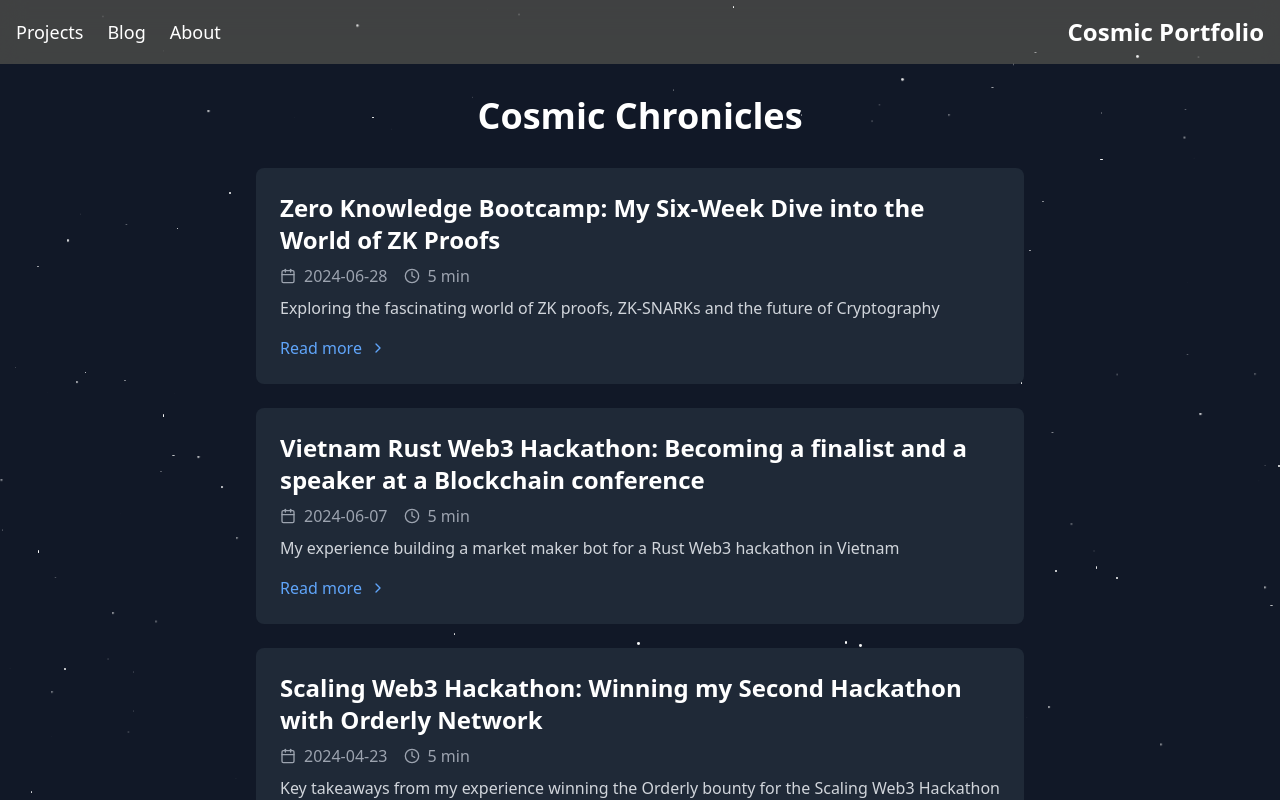
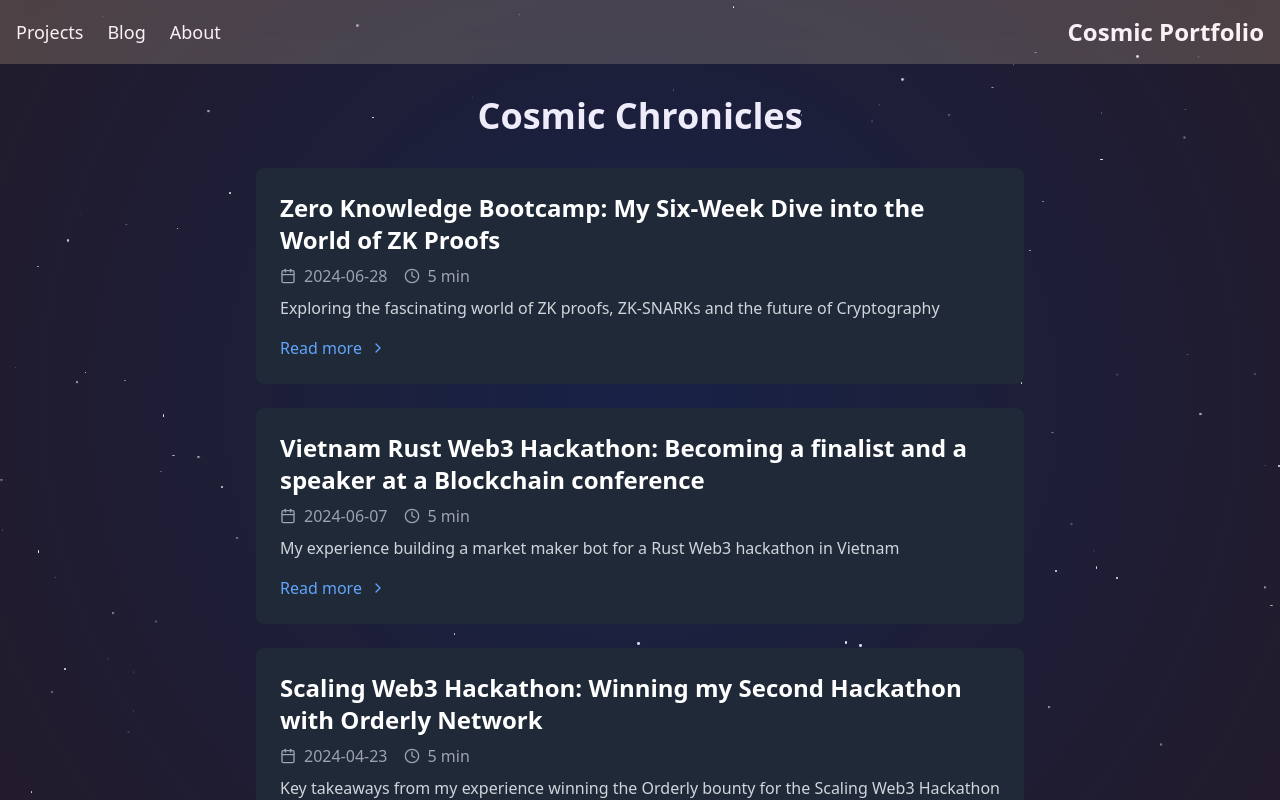
Before and after one commit to ksmit323/ksmit323.github.io, a Next.js app: page /blog in a window 1280 px wide. Shown: the top 800 px of the page. Built offline with nearby package versions, Linux system fonts and the light colour scheme.

Commit message:
update blog background

```diff
--- a/src/app/blog/page.tsx
+++ b/src/app/blog/page.tsx
@@ -11,7 +11,7 @@ import CosmicBackground from '@/components/CosmicBackground';
 const CosmicChronicleNebula: React.FC = () => {
   return (
     <div className="min-h-screen bg-gray-900 text-white p-8 relative overflow-hidden">
-      <StarField />
+      <CosmicBackground />
       <motion.h1
         className="text-4xl font-bold mb-8 text-center"
         initial={{ y: -50, opacity: 0 }}
```
